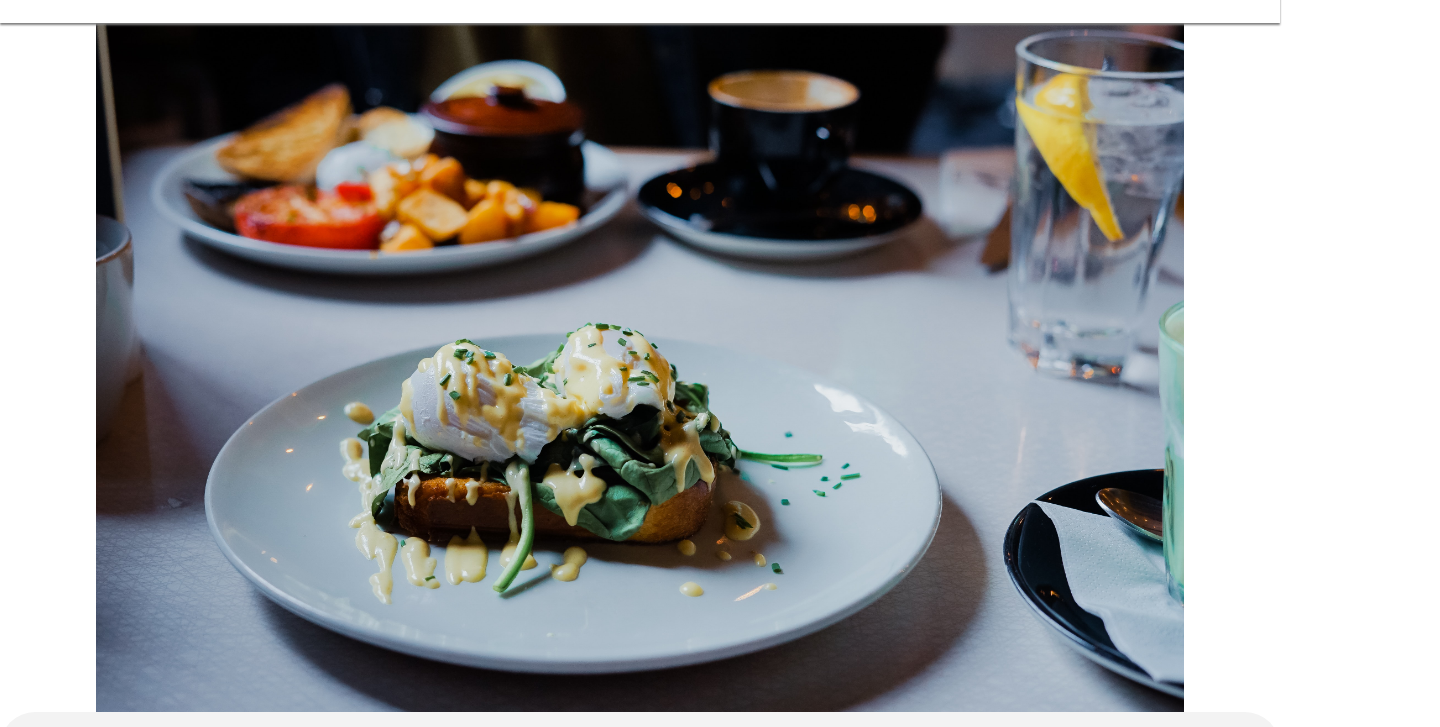
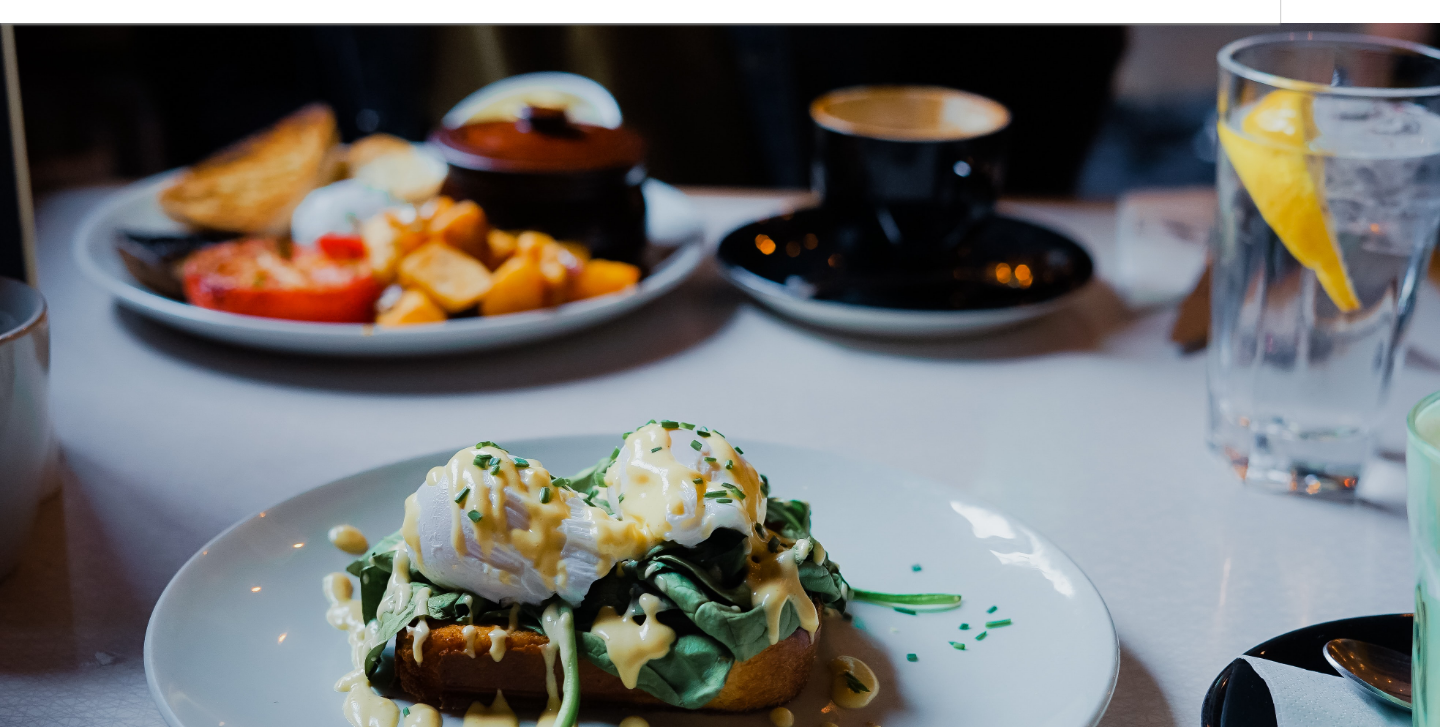
Before and after one commit to JefStartDev/ohmyfood, a website: page A-la-française.html in a window 1280 px wide. Shown: the part 73-800 px from the top of the page, 1440 px wide, since content can reach past the window. Drawn offline with nearby package versions, Linux system fonts and the light colour scheme; a web font is replaced by a local one.

Commit message:
version finale

```diff
--- a/style.scss
+++ b/style.scss
@@ -5,31 +5,3 @@
 @use "./sass/layout/header";
 @use "./sass/layout/footer";
 @use "./sass/pages/menus";
-
-
-
-
-
-
-
-//*section restos*//
-
-
-
-
-
-
-//*pages menus*//
-.photo__resto{
-  text-align: center;
-}
-.photo__resto img{
-max-width:100% ;
-max-height: 25%;
-margin: 0;
-padding: 0;
-@media (min-width:768px){
-  max-width: 85vw;
-  position: relative;
-}
-}
```
Also changed, not shown: index.html (+4 -4 lines), style.css, 1 other file.
